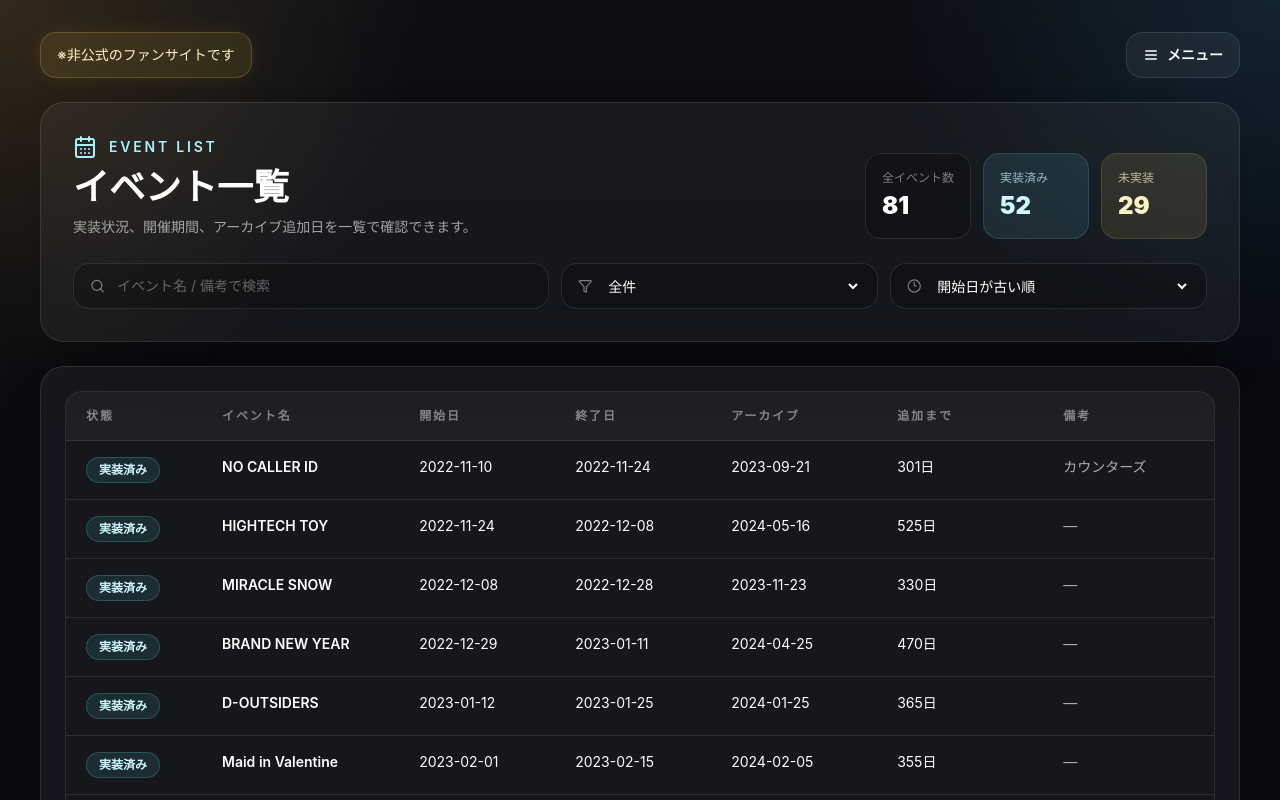
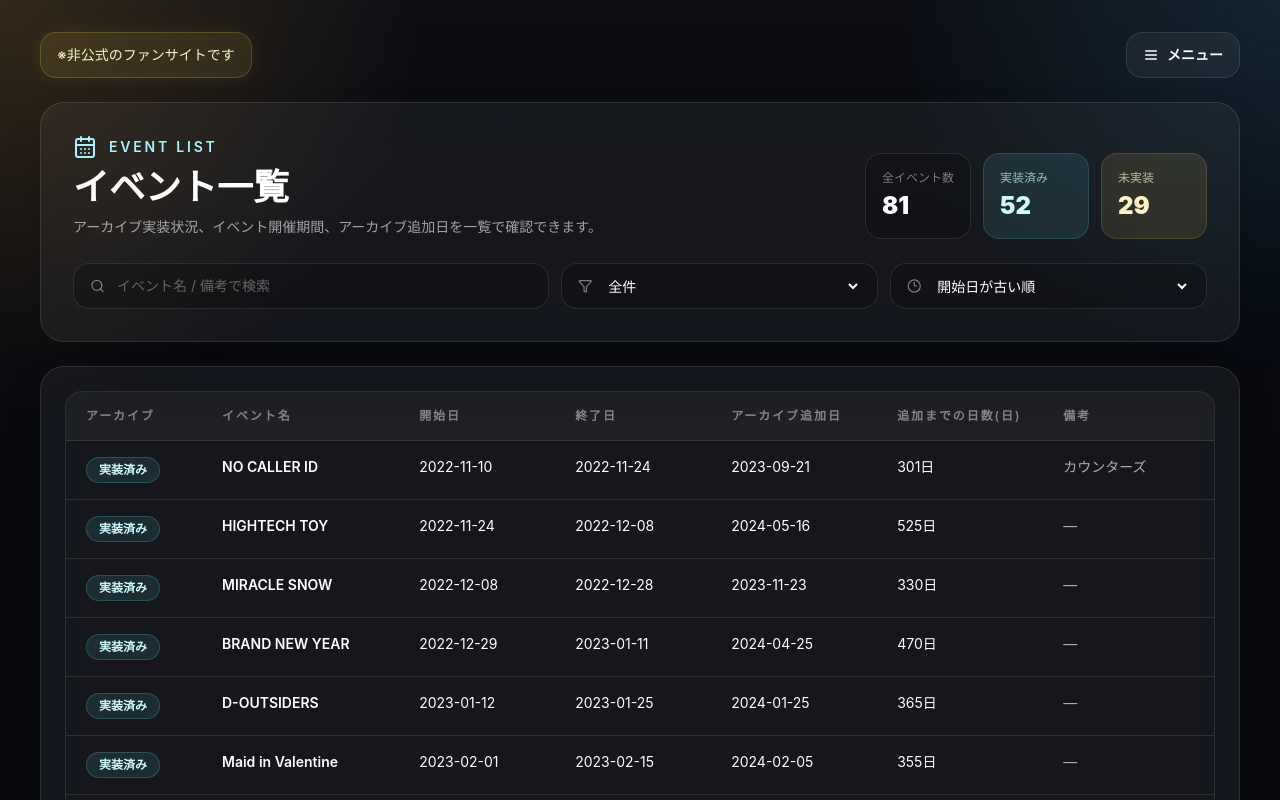
Before and after one commit to jirachi-tan/nikke-union-dashboard, a React (Vite) app: page /events in a window 1280 px wide. Shown: the top 800 px of the page. Built offline with nearby package versions, Linux system fonts and the light colour scheme; the HTML template or start-up script is replaced by a standard one.

Commit message:
Update App.tsx

```diff
--- a/src/App.tsx
+++ b/src/App.tsx
@@ -698,9 +698,9 @@ function EventsPage() {
               <div className="text-sm font-semibold uppercase tracking-[0.2em]">Event List</div>
             </div>
             <h1 className="mt-2 text-3xl font-black text-white sm:text-4xl">イベント一覧</h1>
-            <p className="mt-2 text-sm leading-6 text-white/60">
-              実装状況、開催期間、アーカイブ追加日を一覧で確認できます。
-            </p>
+              <p className="mt-2 text-sm leading-6 text-white/60">
+                アーカイブ実装状況、イベント開催期間、アーカイブ追加日を一覧で確認できます。
+              </p>
           </div>
 
           <div className="grid gap-3 sm:grid-cols-3">
@@ -772,12 +772,12 @@ function EventsPage() {
             <div className="hidden xl:block">
               <div className="overflow-hidden rounded-2xl border border-white/10">
                 <div className="grid grid-cols-[120px_1.8fr_140px_140px_150px_150px_1.3fr] gap-4 border-b border-white/10 bg-white/[0.04] px-5 py-4 text-xs font-semibold uppercase tracking-[0.16em] text-white/45">
-                  <div>状態</div>
+                  <div>アーカイブ</div>
                   <div>イベント名</div>
                   <div>開始日</div>
                   <div>終了日</div>
-                  <div>アーカイブ</div>
-                  <div>追加まで</div>
+                  <div>アーカイブ追加日</div>
+                  <div>追加までの日数(日)</div>
                   <div>備考</div>
                 </div>
 
@@ -841,7 +841,7 @@ function EventsPage() {
                       <div className="mt-1 text-sm font-semibold">{item.archiveDate || "—"}</div>
                     </div>
                     <div className="rounded-xl border border-white/10 bg-white/[0.03] px-3 py-3">
-                      <div className="text-[11px] text-white/45">追加までの日数</div>
+                      <div className="text-[11px] text-white/45">追加までの日数(日)</div>
                       <div className="mt-1 text-sm font-semibold">
                         {item.daysToArchive != null ? `${item.daysToArchive}日` : "—"}
                       </div>
```
